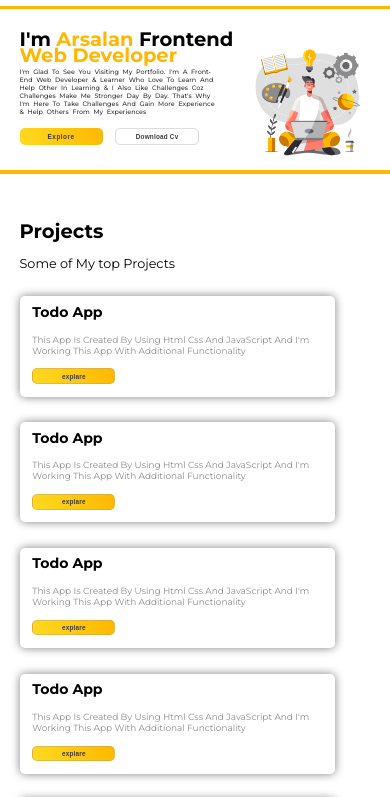
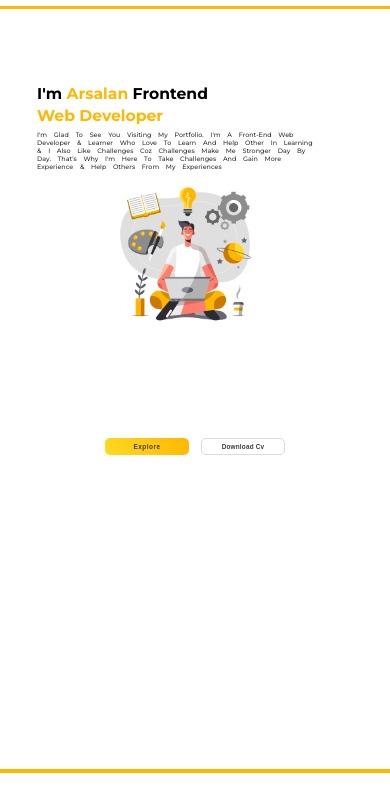
Before and after one commit to arsalan475/arsalportfolio, a plain HTML site: page index.html in a window 390 px wide. Shown: the part 23-820 px from the top of the page. Drawn offline with Linux system fonts and the light colour scheme.

Commit message:
Add files via upload

```diff
--- a/index.html
+++ b/index.html
@@ -29,6 +29,7 @@
 
       <main class="main">
         <div class="home-section" id="home">
+          <div class="sub-container">
           <div class="home-heading">
             <h1 class="heading-main">
               <span>I'm <span class="name">arsalan</span> frontend </span
@@ -43,15 +44,19 @@
               from my experiences
             </h2>
 
-            <div class="btn-container">
-              <button class="cta">Explore</button>
-              <button class="download">Download Cv</button>
-            </div>
+
+
+
           </div>
-
           <div class="home-right">
             <img src="./images/illustrator.jpg" alt="" />
           </div>
+          </div>
+          <div class="btn-container">
+            <button class="cta">Explore</button>
+            <button class="download">Download Cv</button>
+          </div>
+
         </div>
         <hr >
         <section class="section portfolio" id="portfolio">
--- a/script.js
+++ b/script.js
@@ -1,93 +1,84 @@
-let nav = document.querySelector('.nav');
-let circle = document.querySelector('.circle');
+let nav = document.querySelector(".nav");
+let circle = document.querySelector(".circle");
 
 const magic = function (e) {
+  circle.style.top = `${e.clientY - 12 + window.scrollY}px`;
+  circle.style.left = `${e.clientX - 15 + window.scrollX}px`;
+};
 
-        circle.style.top = `${e.clientY - 12 + window.scrollY}px`
-        circle.style.left = `${e.clientX - 15 + window.scrollX}px`
-
-    }
-
-
-    document.documentElement.addEventListener('mousemove', magic)
+document.documentElement.addEventListener("mousemove", magic);
 
 const moveUp = function (e) {
-    let linkItem = e.target.closest('.link-items');
+  let linkItem = e.target.closest(".link-items");
 
-    if(!linkItem) return
+  if (!linkItem) return;
 
-    if (linkItem.classList.contains('link-items')) {
-
-        document.querySelectorAll('.links').forEach(el => {
+  if (linkItem.classList.contains("link-items")) {
+    document.querySelectorAll(".links").forEach((el) => {
       if (linkItem.firstElementChild !== el) {
         el.style.opacity = this;
-                document.querySelector('.logo').style.opacity = this;
+        document.querySelector(".logo").style.opacity = this;
       }
-        })
+    });
   }
+};
+
+nav.addEventListener("mouseover", moveUp.bind(".6"));
+
+nav.addEventListener("mouseout", moveUp.bind("1"));
+
+let section = document.querySelectorAll(".section");
+
+function fadeIn(entries, observer) {
+  let [entry] = entries;
+
+  if (entry.isIntersecting) {
+    entry.target.classList.add("moveup");
+    observer.unobserve(entry.target);
   }
-
-
-nav.addEventListener('mouseover', moveUp.bind('.6'))
-
-nav.addEventListener('mouseout', moveUp.bind('1'))
-
-let section = document.querySelectorAll('.section');
-
-
-function fadeIn(entries,observer) {
-    let [entry] = entries;
-console.log(entry)
-    if (entry.isIntersecting) {
-        entry.target.classList.add('moveup')
-        observer.unobserve(entry.target)
-    }
-
-
-
 }
 
 let option = {
   root: null,
-    threshold: .15,
-}
+  threshold: 0.15,
+};
 
 section.forEach(function (el) {
-    let show = new IntersectionObserver(fadeIn,option)
-    show.observe(el)
-    el.classList.add('hide')
-})
+  let show = new IntersectionObserver(fadeIn, option);
+  show.observe(el);
+  el.classList.add("hide");
+});
 
-
-let home = document.querySelector('.home-section');
+let home = document.querySelector(".home-section");
 
 function sticky(entries) {
-    let [entry] = entries
+  let [entry] = entries;
 
   if (!entry.isIntersecting) {
-        nav.classList.add('sticky')
+    nav.classList.add("sticky");
   } else {
-        nav.classList.remove('sticky')
+    nav.classList.remove("sticky");
   }
 }
 
 let stickyNav = new IntersectionObserver(sticky, {
   root: null,
   threshold: 0,
-    rootMargin:`${-50}px`
-})
+  rootMargin: `${-50}px`,
+});
 
-stickyNav.observe(home)
+stickyNav.observe(home);
 
 const smoothScrolling = function (e) {
   e.preventDefault();
-    const id = e.target.getAttribute('href');
+  const id = e.target.getAttribute("href");
 
-    if(id === '#')return
+  if (id === "#") return;
 
-    if(!e.target.closest('.link-items')) return
-    document.querySelector(`${id}`).scrollIntoView({behavior:'smooth'})
+  if (!e.target.closest(".link-items")) return;
+  document.querySelector(`${id}`).scrollIntoView({ behavior: "smooth" });
+};
 
-}
-
-document.querySelector('.link-container').addEventListener('click', smoothScrolling )
+document
+  .querySelector(".link-container")
+  .addEventListener("click", smoothScrolling);
--- a/style.css
+++ b/style.css
@@ -128,11 +128,17 @@ hr{
 
 .home-section{
     width:90%;
+    height: 100vh;
    padding: 4rem 0  ;
     margin: 0 auto;
     display: flex;
-    align-items: center;
+ position: relative;
+    flex-direction: column;
 
+}
+
+.sub-container{
+    display: flex;
 }
 
 .home-heading{
@@ -149,12 +155,13 @@ hr{
     flex-direction: column;
     width: 100%;
     gap: 1rem;
+    padding-top: 8rem;
 
 
 }
 
 .heading-main span{
-    font-size: 5vw;
+    font-size: 4vw;
     line-height: 1;
 
 }
@@ -186,7 +193,7 @@ hr{
 }
 
 .home-right img{
-    width: 100%;
+    width: 90%;
 
 }
 
@@ -195,6 +202,8 @@ hr{
     margin-top: 3vw;
     display: flex;
     gap: 2rem;
+    position: absolute;
+    top: 55%;
 
 }
 
@@ -218,13 +227,14 @@ position: relative;
     font-weight: 700;
     letter-spacing: .5px;
 border: none;
-position: relative;
+
 }
 
 .portfolio{
     width: 90%;
     margin: 0 auto;
    padding: 7rem 0;
+   text-align: center;
 }
 
 .portfolio-container{
@@ -232,6 +242,7 @@ position: relative;
     display: flex;
     flex-wrap: wrap;
     column-gap: 4rem;
+    justify-content: center;
 
 }
 
@@ -267,9 +278,11 @@ margin-left: 1rem;
     color: #8C8C8E;
 }
 .project-exp-btn{
+    text-align: center;
+    width: 100%;
     padding: .5rem;
     margin-bottom: 1rem;
-    margin-left: 1rem;
+
     background:linear-gradient(60deg, rgb(255, 218, 33),#FFB701);
 }
 
@@ -435,11 +448,17 @@ background: none;
     .link-container{
         display: none;
     }
-    /* .home-section{
+     .home-section{
+        height: 90vh;
+        align-items: center;
+        gap: 2rem;
+    }
+
+    .sub-container{
         flex-direction: column;
-        justify-content: center;
         align-items: center;
-    } */
+        gap: 1rem;
+    }
     .home-heading{
         /* font-size: 1.3rem; */
         width: 90%;
@@ -457,7 +476,7 @@ background: none;
     .heading-primary{
 
         font-size: 1rem;
-        word-spacing: 2px;
+
     }
 
     .nav{
@@ -472,9 +491,6 @@ background: none;
 
     }
 
-    .home-right img{
-align-items: center;
-    }
 
 
     .contact-container{height: 60vh;}
@@ -506,16 +522,13 @@ align-items: center;
 align-items: center;
     }
 
-    .heading-main span{
-        line-height: .5;
-     }
 
      .contact-section{
         height: auto;
      }
 
      .contact-left{
-        padding:3rem 1rem;
+        padding:3rem 1.5rem;
         gap: 2rem;
 
      }
@@ -545,7 +558,7 @@ font-size: 2rem;
 
         .contact-container{
 
-               width:80%;
+               width:90%;
 
                padding-top: 7rem;
                height: auto;
```
Lines whose indentation alone changed are shown as unchanged.
